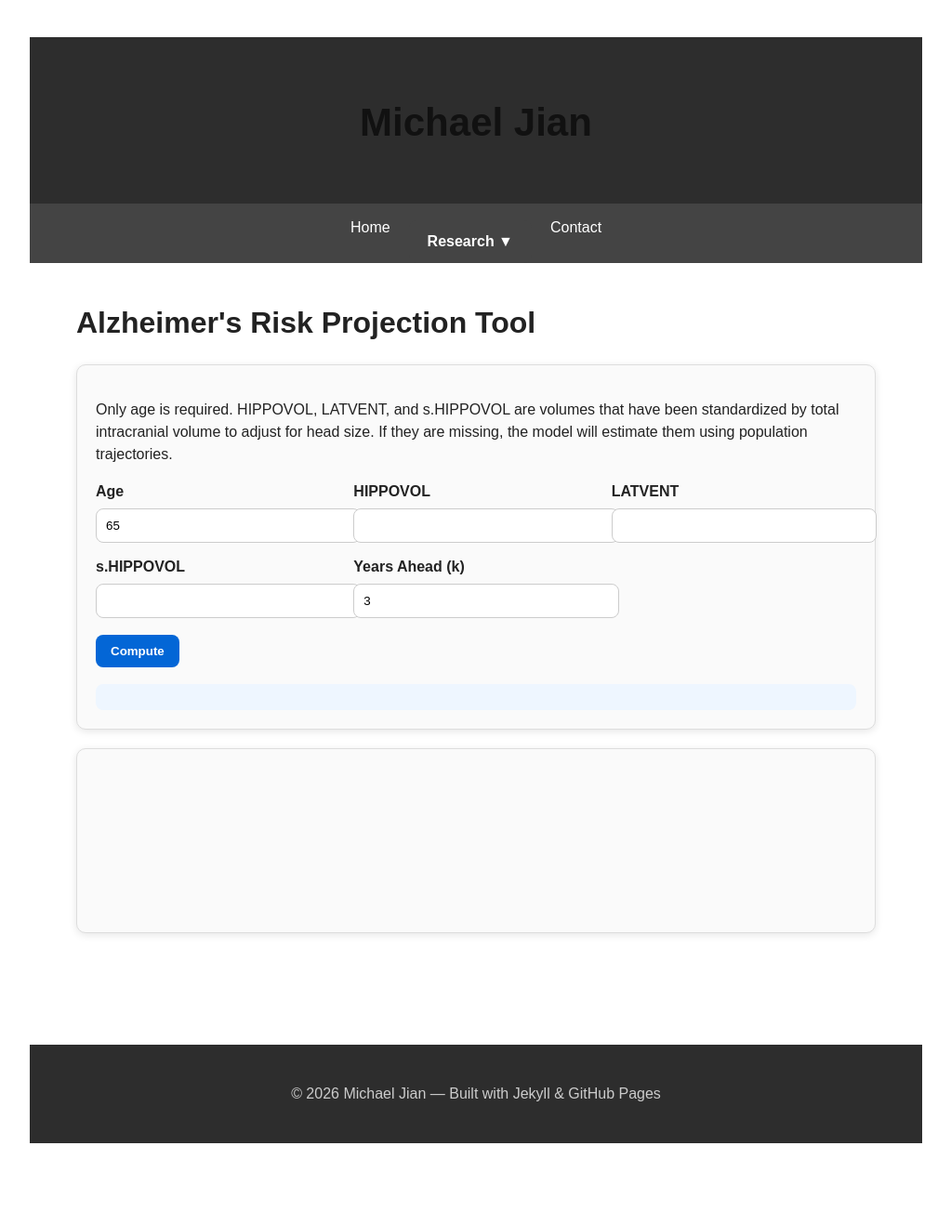
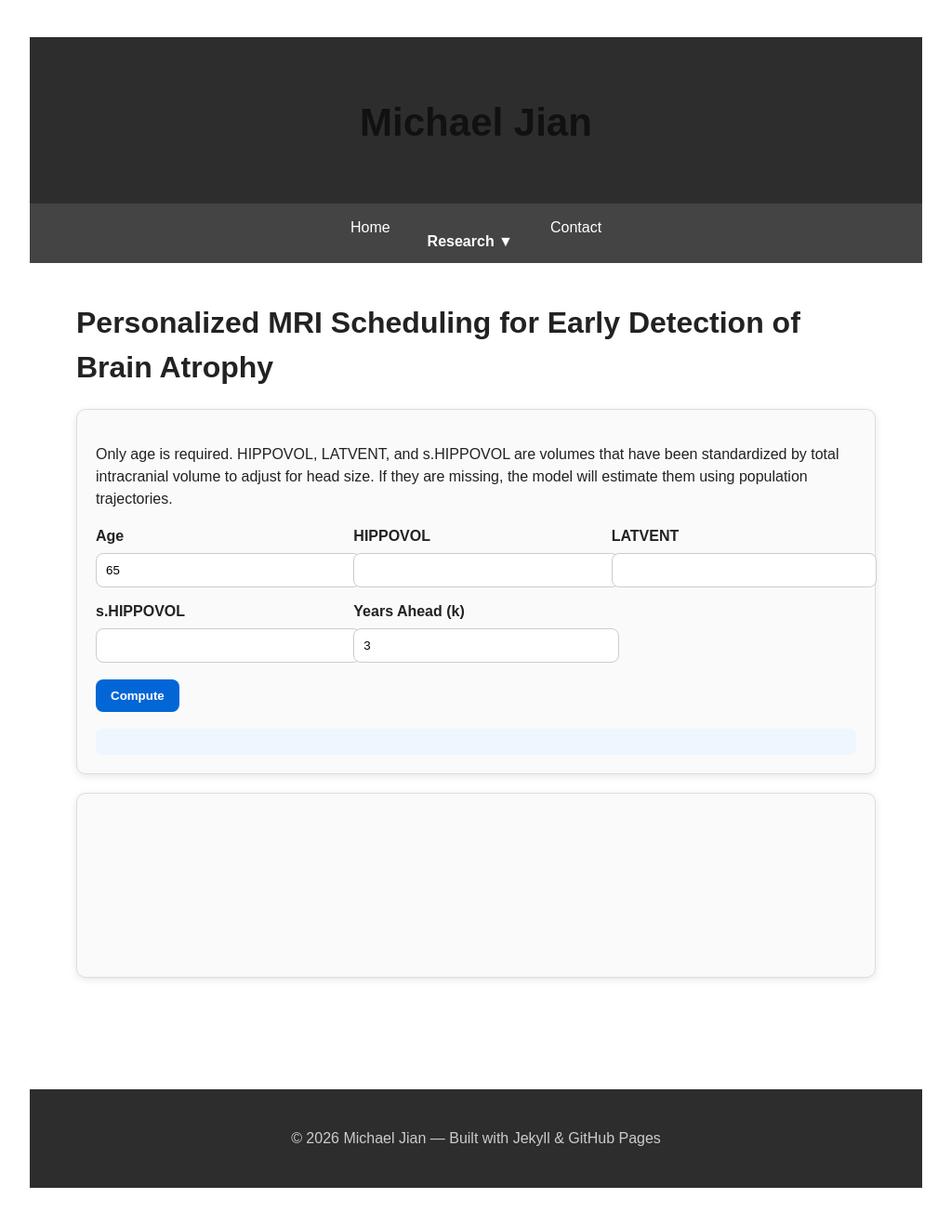
Before and after one commit to mcjian09/mcjian09.github.io, a Jekyll site: the page built from alzheimers-risk-tool.md, in a window 1280 px wide. Shown: the whole page at 93% size, without its empty margins (128-1151 px from the left). Built offline with Jekyll 4.4.1, drawn with Linux system fonts in a browser that asks for light colours; before the commit the page ends 1270 px from its top, so only the background shows below that.

Commit message:
Update title for Alzheimer's risk tool

```diff
--- a/alzheimers-risk-tool.md
+++ b/alzheimers-risk-tool.md
@@ -75,7 +75,7 @@ permalink: /alzheimers-MRI-timing/
   }
 </style>
 
-<h1>Alzheimer's Risk Projection Tool</h1>
+<h1>Personalized MRI Scheduling for Early Detection of Brain Atrophy</h1>
 
 <div class="card">
   <p>
```
